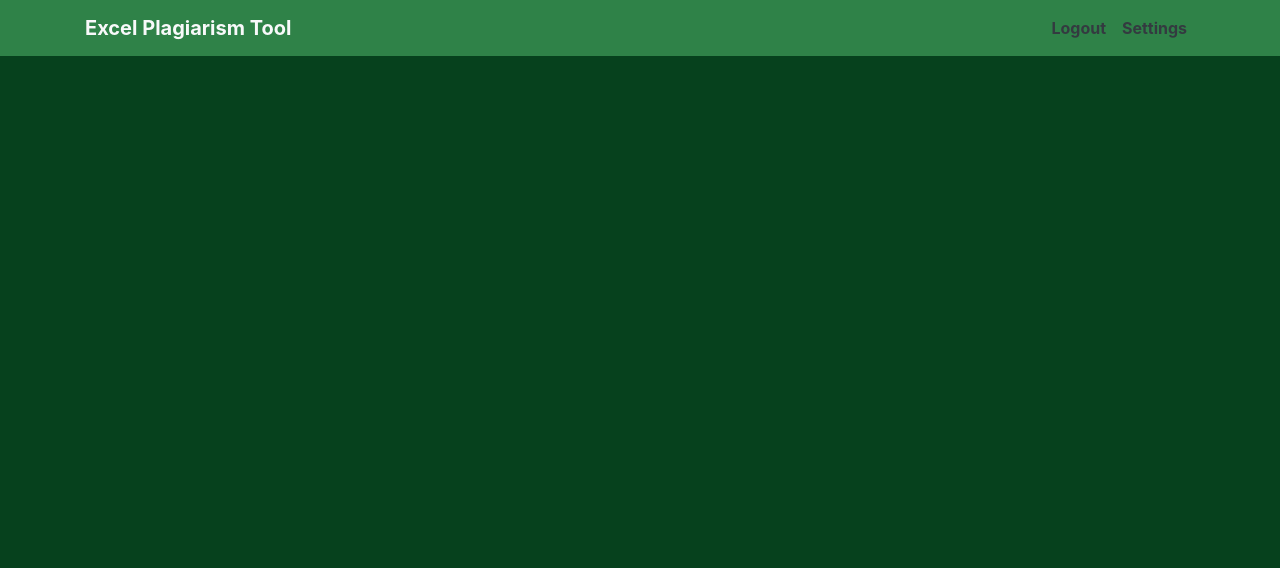
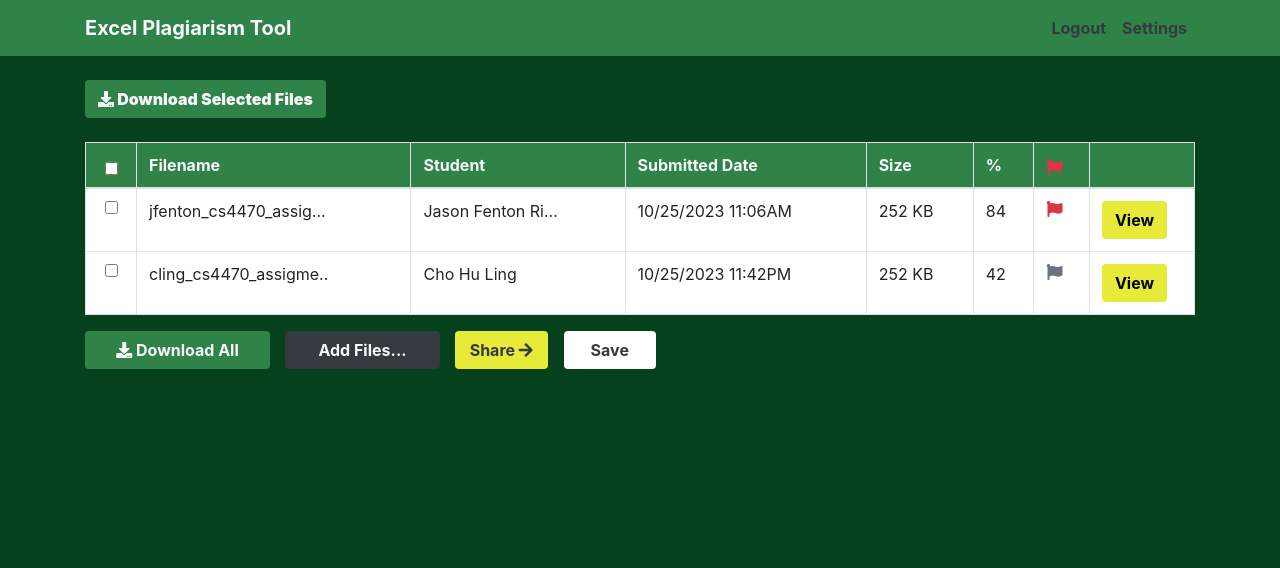
Before and after one commit to Dhruv-Panicker/ExcelGuard, a Flask app: page /scan_results in a window 1280 px wide. Shown: the top 568 px of the page. After the commit the page ends 369 px from the top, so only its background shows below. Run offline with Flask 2, Linux system fonts and the light colour scheme; some libraries are stand-ins or nearby versions.

Commit message:
feat: scan_results page layout

```diff
--- a/templates/scan_results.html
+++ b/templates/scan_results.html
@@ -8,12 +8,86 @@
 
       <!-- Bootstrap CSS -->
       <link rel="stylesheet" href="https://maxcdn.bootstrapcdn.com/bootstrap/4.0.0/css/bootstrap.min.css" integrity="sha384-Gn5384xqQ1aoWXA+058RXPxPg6fy4IWvTNh0E263XmFcJlSAwiGgFAW/dAiS6JXm" crossorigin="anonymous">
+      <!-- Awesome Fonts Icons-->
+      <link rel="stylesheet" href="https://use.fontawesome.com/releases/v5.7.0/css/all.css" integrity="sha384-lZN37f5QGtY3VHgisS14W3ExzMWZxybE1SJSEsQp9S+oqd12jhcu+A56Ebc1zFSJ" crossorigin="anonymous">
 
       <link rel="stylesheet" type="text/css" href="{{ url_for('static', filename='main.css') }}">
-      <title>Excel Plagiarism Tool</title>
   {% endblock %}
   {% block content %}
   <div class="container">
+    <button class="btn bg-green text-light" href="path_to_selected_files" download="proposed_file_names"><strong><strong><span class="fas fa-download"></span> Download Selected Files</strong></button>
+    <br><br>
+    <div class="form-inline">
+      <table id="data" class="table table-bordered bg-white">
+        <thead>
+          <tr class="bg-green text-light">
+            <th>
+              <div class="checkbox">
+                <label>
+                  <input type="checkbox" name="fileCheckboxes" id="fileAll" value="0">
+                </label>
+              </div>
+            </th>
+            <th>Filename</th>
+            <th>Student</th>
+            <th>Submitted Date</th>
+            <th>Size</th>
+            <th>%</th>
+            <th><span class="fas fa-flag text-danger"></span></th>
+            <th></th>
+          </tr>
+        </thead>
+        <tbody>
+          <!-- instead of manually creating each the table rows below, we will instead iterate through each of the "previous scans" from the DB and display thier information -->
+          <tr>
+            <td>
+            <div class="checkbox">
+              <label>
+                <input type="checkbox" name="fileCheckboxes" id="file1" value="1">
+              </label>
+            </div>
+            </td>
+            <td>jfenton_cs4470_assig...</td>
+            <td>Jason Fenton Ri...</td>
+            <td>10/25/2023 11:06AM</td>
+            <td>252 KB</td>
+            <td>84</td>
+            <td><span class="fas fa-flag text-danger"></td>
+            <td class="pr-0">
+              <button type="submit" class="btn bg-yellow" name="view_scan"><strong>View</strong></button>
+            </td>
+          </tr>
+          <tr>
+            <td>
+              <div class="checkbox">
+                <label>
+                  <input type="checkbox" name="fileCheckboxes" id="file2" value="2">
+                </label>
+              </div>
+            </td>
+            <td>cling_cs4470_assigme..</td>
+            <td>Cho Hu Ling</td>
+            <td>10/25/2023 11:42PM</td>
+            <td>252 KB</td>
+            <td>42</td>
+            <td><span class="fas fa-flag text-secondary"></td>
+            <td class="pr-0">
+              <button type="submit" class="btn bg-yellow" name="view_scan"><strong>View</strong></button>
+            </td>
+          </tr>
+        </tbody>
+      </table>
+    </div>
+    <div class="form-inline">
+      <button class="col-2 btn bg-green text-light" href="path_to_all_files" download="proposed_file_names"><strong><span class="fas fa-download"></span> Download All</strong></button>
+      <div class="col-2">
+        <label for="addFiles" class="btn btn-dark text-light"><strong>Add Files...</strong></label>
+        <!-- add d-none to class when jQuery implemented-->
+        <input type="file" id="addFiles" class="d-none">
+      </div>
+      <button class="col-1 btn bg-yellow text-dark mr-3"><strong>Share  <span class="fas fa-arrow-right"></span></strong></button>
+      <button class="col-1 btn bg-white text-dark"><strong>Save</strong></button>
+  </div>
   </div>
   {% endblock %}
 </html>
```
